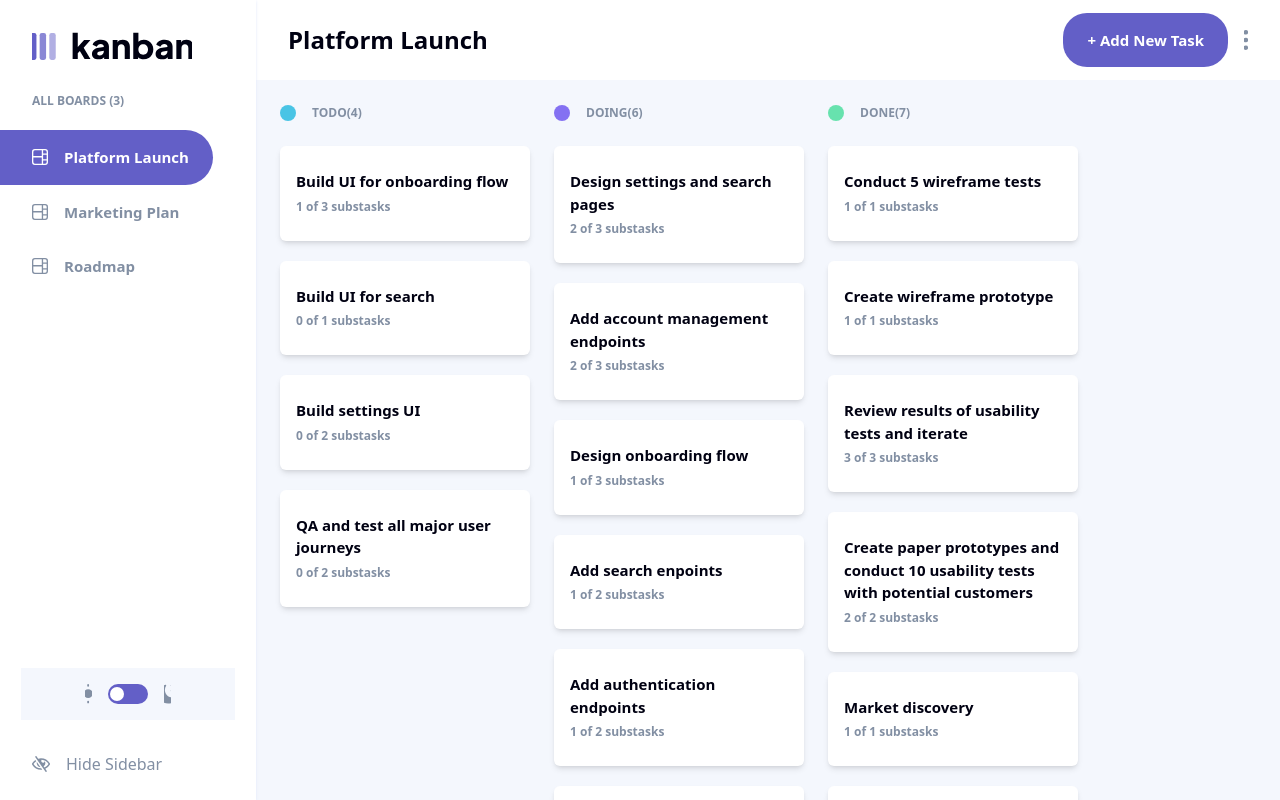
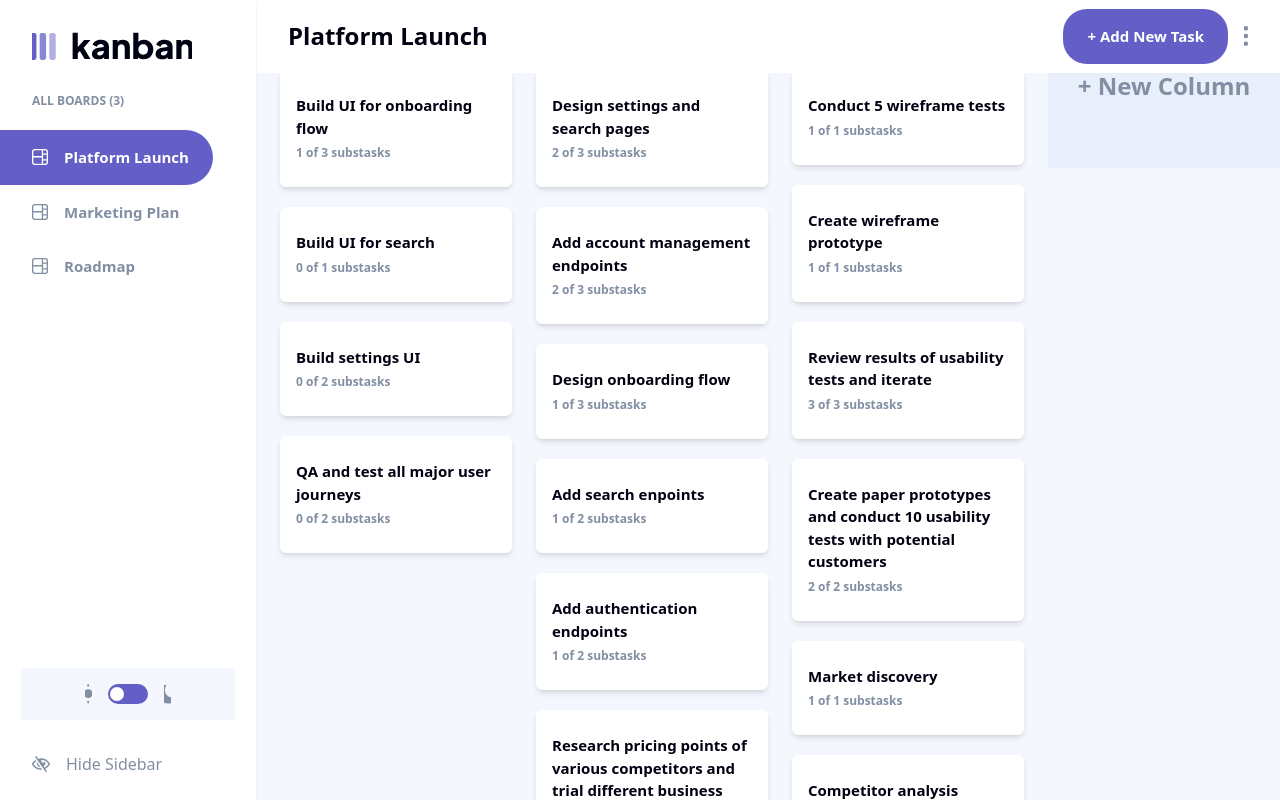
Before and after one commit to TranDanh1122/kanban_task_manager, a React (Vite) app: page / in a window 1280 px wide. Built offline with nearby package versions, Linux system fonts and the light colour scheme.

Commit message:
fix scroll bug

```diff
--- a/src/App.css
+++ b/src/App.css
@@ -651,8 +651,8 @@ video {
   left: 50%;
 }
 
-.right-0 {
-  right: 0px;
+.right-\[-25\%\] {
+  right: -25%;
 }
 
 .top-0 {
@@ -665,18 +665,6 @@ video {
 
 .top-\[50\%\] {
   top: 50%;
-}
-
-.right-\[50\%\] {
-  right: 50%;
-}
-
-.right-\[-50\%\] {
-  right: -50%;
-}
-
-.right-\[-25\%\] {
-  right: -25%;
 }
 
 .-z-10 {
@@ -757,6 +745,10 @@ video {
   height: 1.75rem;
 }
 
+.h-\[100px\] {
+  height: 100px;
+}
+
 .h-\[10vh\] {
   height: 10vh;
 }
@@ -770,8 +762,22 @@ video {
   height: 100%;
 }
 
+.h-max {
+  height: -moz-max-content;
+  height: max-content;
+}
+
 .max-h-\[100vh\] {
   max-height: 100vh;
+}
+
+.min-h-0 {
+  min-height: 0px;
+}
+
+.min-h-max {
+  min-height: -moz-max-content;
+  min-height: max-content;
 }
 
 .w-1 {
@@ -826,8 +832,8 @@ video {
   width: 1.125rem;
 }
 
-.w-\[50\%\] {
-  width: 50%;
+.w-\[25\%\] {
+  width: 25%;
 }
 
 .w-fit {
@@ -837,10 +843,6 @@ video {
 
 .w-full {
   width: 100%;
-}
-
-.w-\[25\%\] {
-  width: 25%;
 }
 
 .min-w-fit {
@@ -939,6 +941,14 @@ video {
   overflow: hidden;
 }
 
+.overflow-x-scroll {
+  overflow-x: scroll;
+}
+
+.overflow-y-scroll {
+  overflow-y: scroll;
+}
+
 .rounded-3xl {
   border-radius: 1.5rem;
 }
@@ -980,6 +990,11 @@ video {
 .border-white {
   --tw-border-opacity: 1;
   border-color: rgb(255 255 255 / var(--tw-border-opacity, 1));
+}
+
+.bg-\[\#E9EFFA\] {
+  --tw-bg-opacity: 1;
+  background-color: rgb(233 239 250 / var(--tw-bg-opacity, 1));
 }
 
 .bg-\[--medium-gray\] {
@@ -1087,6 +1102,10 @@ video {
 
 .pr-6 {
   padding-right: 1.5rem;
+}
+
+.pt-\[15vh\] {
+  padding-top: 15vh;
 }
 
 .text-left {
--- a/src/components/Board.tsx
+++ b/src/components/Board.tsx
@@ -12,7 +12,7 @@ export function Board(): React.JSX.Element {
     const board = boards.find(board => current == board.name)
     if (!board) return <>This board is error...</>
     return (
-        <div className={clsx('h-full flex justify-center items-center pl-6', {
+        <div className={clsx('h-full flex justify-center items-center pl-6  overflow-y-scroll overflow-x-scroll', {
             "bg-[var(--light-grey)]": theme.mode == "light",
             "bg-[var(--very-dark-grey)]": theme.mode == "dark"
         })}>
@@ -25,8 +25,9 @@ export function Board(): React.JSX.Element {
                 </div>
             }
             {board.columns.length > 0 &&
-                < div className="flex justify-start h-full w-full gap-6">
+                < div className="flex justify-start min-h-max w-full gap-6 pt-[15vh] ">
                     {board.columns.map((column: Column, index: number) => <Column key={index} type="column" column={column} />)}
+                    <Column key={v4()} type="new" />
                 </div >
             }
         </div>
--- a/src/components/Column.tsx
+++ b/src/components/Column.tsx
@@ -1,26 +1,40 @@
 import React from "react";
 import clsx from "clsx";
 import Task from "./Task";
-export default function Column({ type, column }: { type: string, column: Column }): React.JSX.Element {
+import { ThemeContext } from "../context/ThemeContext";
+export default function Column({ type, column }: { type: string, column?: Column }): React.JSX.Element {
+    const { theme } = React.useContext(ThemeContext)
+    // if (!column) return <>
+    //     <div className={clsx("w-1/4 h-full py-6 flex items-center justify-center text-[var(--medium-gray)] xl", {
+    //         "bg-[#E9EFFA]": theme.mode == "light",
+    //         "bg-[var(--dark-gray)]": theme.mode == "dark",
+    //     })}>
+    //         + New Column
+    //     </div>
+    // </>
+
     return (<>
-        <div className="w-1/4 h-full py-6">
-            <div className="flex gap-4 items-center justify-start w-full mb-6">
-                <div className="w-4 h-4 rounded-full" style={{ backgroundColor: column.color }}></div>
-                <h2 className="s text-[var(--medium-gray)] uppercase"> {column.name}({column.tasks.length})</h2>
+        <div className="w-1/4 h-full py-6" >
+            <div className="flex gap-4 items-center h-max justify-start w-full mb-6" >
+                <div className="w-4 h-4 rounded-full" style={{ backgroundColor: column?.color }}></div>
+                {column && <h2 className="s text-[var(--medium-gray)] uppercase"> {column.name}({column.tasks.length})</h2>}
             </div>
 
-            <div className={clsx("flex flex-col w-full gap-5", {
+            <div className={clsx("flex flex-col w-full gap-5 h-full min-h-0", {
                 "items-start gap-5": type != "new",
-                "items-center justify-center": type == "new"
-            })}>
-                {
+                "items-center justify-center": type == "new",
+                "bg-[#E9EFFA]": theme.mode == "light" && type == "new",
+                "bg-[var(--dark-gray)]": theme.mode == "dark" && type == "new",
+            })}
+                style={{ height: `calc(100% +  ${((column?.tasks.length ?? 1) - 1) * 100}px)` }}>
+                {column &&
                     column.tasks.length >= 0 &&
                     <>
                         {column.tasks.map((task: Task, index: number) => <Task key={index} task={task} />)}
                     </>
                 }
-
+                {!column && <span className="cursor-pointer h-[100px] text-[var(--medium-gray)] xl">+ New Column</span>}
             </div>
-        </div>
+        </div >
     </>)
 }
--- a/src/components/Task.tsx
+++ b/src/components/Task.tsx
@@ -14,7 +14,7 @@ export default function Task({ task }: { task: Task }): React.JSX.Element {
         dispatch(toogleViewTask(task))
     }
     return (
-        <div onClick={handleViewTask} className={clsx("px-4 py-6 rounded-md shadow-md w-full cursor-pointer", {
+        <div onClick={handleViewTask} className={clsx("px-4 py-6 rounded-md shadow-md w-full h-full cursor-pointer", {
             "bg-white text-[var(--black)]": theme.mode == "light",
             "bg-[var(--dark-gray)] text-white": theme.mode == "dark"
         })}>
--- a/src/pages/main.tsx
+++ b/src/pages/main.tsx
@@ -22,7 +22,7 @@ export default function Main() {
     return (
         <div className='container mb:max-w-none w-full h-full overflow-hidden relative flex '>
             <Sidebar />
-            <div className={clsx(' block transition-all ease-linear duration-500', {
+            <div className={clsx(' flex flex-col transition-all ease-linear duration-500', {
                 "w-full max-w-none": !theme.menu,
                 "w-4/5 max-w-4/5": theme.menu,
             })}>
```
